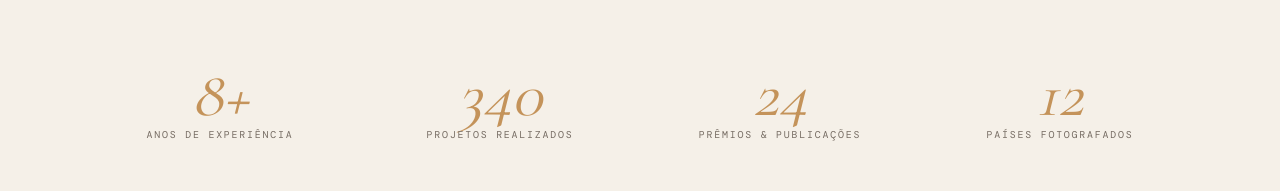
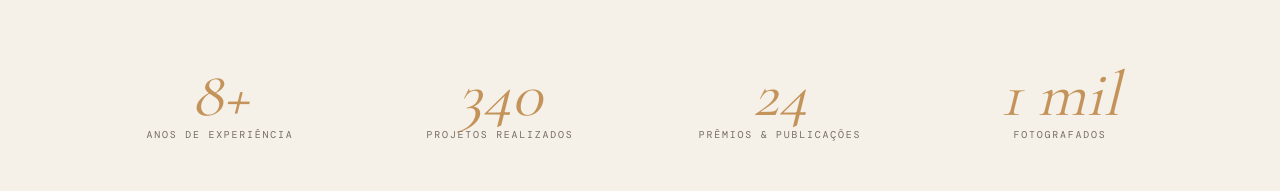
Before and after one commit to wasilva-star/jutrindadefotografia, a plain HTML site: page index.html in a window 1280 px wide. Shown: the part 831-1022 px from the top of the page. Drawn offline with nearby package versions, Linux system fonts and the light colour scheme; a web font is replaced by a local one.

Commit message:
Update index.html

```diff
--- a/index.html
+++ b/index.html
@@ -1628,8 +1628,8 @@ MOBILE PREMIUM
   </div>
 
   <div class="stat">
-    <span class="stat-number">12</span>
-    <span class="stat-label">Países fotografados</span>
+    <span class="stat-number">1 mil</span>
+    <span class="stat-label">Fotografados</span>
   </div>
 
 </section>
```
